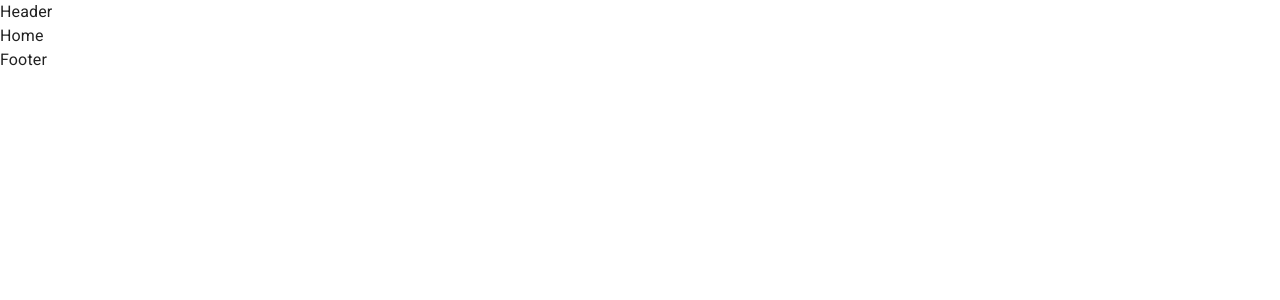
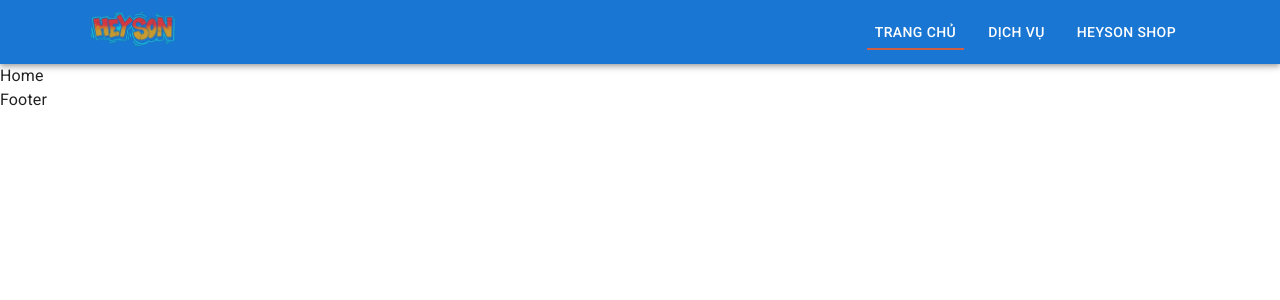
Before and after one commit to tranhayem/heyson-barber-fe-react, a React (Vite) app: page / in a window 1280 px wide. Shown: the top 300 px of the page. Built offline with nearby package versions, Linux system fonts and the light colour scheme.

Commit message:
feat: add customer header with logo and navigation buttons

```diff
--- a/src/components/customer/header/Header.jsx
+++ b/src/components/customer/header/Header.jsx
@@ -1,7 +1,82 @@
+import AppBar from "@mui/material/AppBar";
 import Box from "@mui/material/Box";
+import Button from "@mui/material/Button";
+import Container from "@mui/material/Container";
+import Toolbar from "@mui/material/Toolbar";
 
-function Header() {
-  return <Box>Header</Box>;
-}
+import { styled } from "@mui/material/styles";
+
+import { useState } from "react";
+import { Link, useLocation } from "react-router-dom";
+
+const Logo = styled("img")(({ theme }) => ({
+  height: "40px",
+  marginRight: "16px",
+  transition: "filter 0.3s ease",
+  "&:hover": {
+    filter: `drop-shadow(0 0 10px ${theme.palette.highlight.main})`,
+  },
+}));
+
+const Header = () => {
+  const location = useLocation();
+  const [hovered, setHovered] = useState(false);
+
+  const buttons = [
+    { to: "/", label: "Trang chủ" },
+    { to: "/services", label: "Dịch Vụ" },
+    { to: "/products", label: "HeySon Shop" },
+  ];
+
+  return (
+    <AppBar position="static">
+      <Container>
+        <Toolbar>
+          <Box sx={{ display: "flex", alignItems: "center", flexGrow: 1 }}>
+            <Link to="/">
+              <Logo src="/static/favicons/logo.png" alt="Logo" />
+            </Link>
+
+            <Box sx={{ flexGrow: 1 }} />
+
+            {buttons.map(({ to, label }) => (
+              <Button
+                key={to}
+                color="inherit"
+                component={Link}
+                to={to}
+                className={`header-button ${
+                  location.pathname === to && !hovered ? "active" : ""
+                }`}
+                onMouseOver={() => setHovered(true)}
+                onMouseOut={() => setHovered(false)}
+                sx={{
+                  marginX: 1,
+                  position: "relative",
+                  "&::after": {
+                    content: '""',
+                    position: "absolute",
+                    left: 0,
+                    right: 0,
+                    bottom: 0,
+                    height: "2px",
+                    transform: "scaleX(0)",
+                    transition: "transform 0.3s ease",
+                    backgroundColor: (theme) => theme.palette.highlight.main,
+                  },
+                  "&.active::after, &:hover::after": {
+                    transform: "scaleX(1)",
+                  },
+                }}
+              >
+                {label}
+              </Button>
+            ))}
+          </Box>
+        </Toolbar>
+      </Container>
+    </AppBar>
+  );
+};
 
 export default Header;
--- a/src/theme.js
+++ b/src/theme.js
@@ -4,8 +4,20 @@ const theme = extendTheme({
   heySonCustom: {},
 
   colorSchemes: {
-    light: {},
-    dark: {},
+    light: {
+      palette: {
+        highlight: {
+          main: "#ce5e46",
+        },
+      },
+    },
+    dark: {
+      palette: {
+        highlight: {
+          main: "#ce5e46",
+        },
+      },
+    },
   },
 
   components: {},
```
